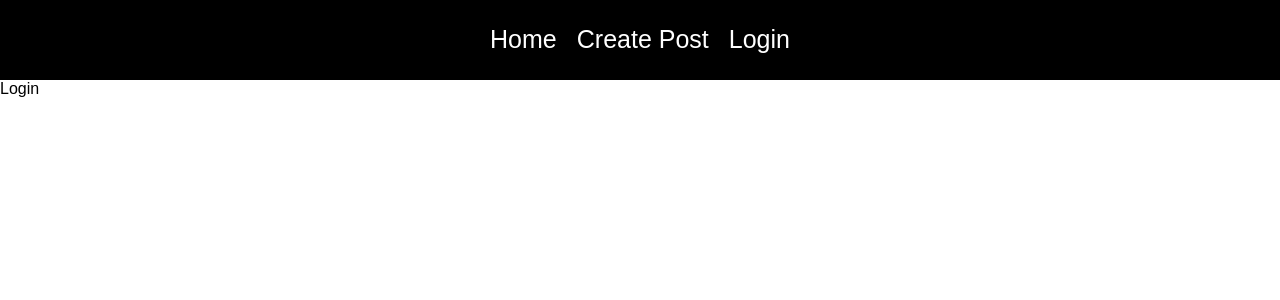
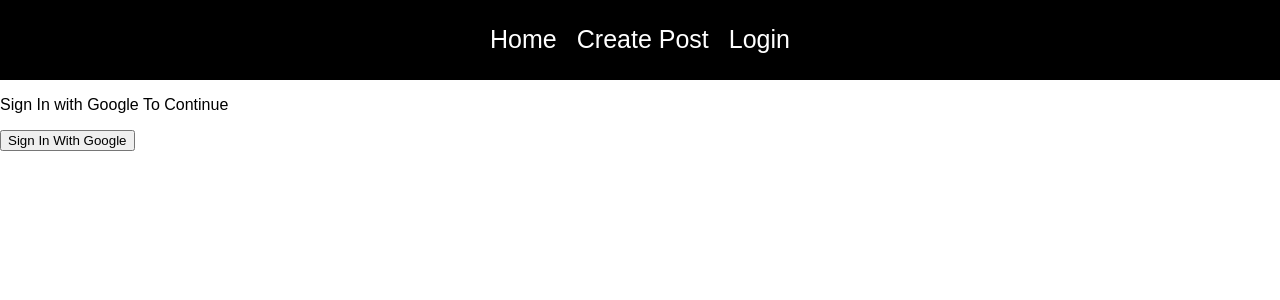
Before and after one commit to NoobMaester/blogg, a React (Create React App) app: page /login in a window 1280 px wide. Shown: the top 300 px of the page. Built offline with nearby package versions, Linux system fonts and the light colour scheme.

Commit message:
Google authentication added

```diff
--- a/src/App.js
+++ b/src/App.js
@@ -3,20 +3,38 @@
 import Home from "./pages/Home";
 import Login from "./pages/Login";
 import CreatePost from "./pages/CreatePost";
+import { useState } from 'react';
+import { signOut } from 'firebase/auth';
+import { auth } from './firebase-config'
 
 function App() {
+
+  //authentication state
+  const [isAuth, setIsAuth] = useState(false);
+
+  //sign out  function
+  const signUserOut = () => {
+    signOut(auth).then(()=>{
+      localStorage.clear();
+      setIsAuth(false);
+      window.location.pathname= "/login";
+    });
+  }
+
+
+
   return (
     <Router>
       <nav>
         <Link to='/'>Home</Link>
         <Link to='/createpost'>Create Post</Link>
-        <Link to='/login'>Login</Link>
+        {!isAuth ? <Link to='/login'>Login</Link> : <button className='btn' onClick={signUserOut}>Sign Out</button>}
       </nav>
 
       <Routes>
         <Route path='/' element={<Home/>}/>
         <Route path='/createpost' element={<CreatePost/>} />
-        <Route path='/login' element={<Login />} />
+        <Route path='/login' element={<Login setIsAuth={setIsAuth} />} />
       </Routes>
     </Router>
   );
--- a/src/pages/Login.js
+++ b/src/pages/Login.js
@@ -1,9 +1,26 @@
-import React from 'react'
+import React from 'react';
+import { auth, provider} from '../firebase-config';
+import {signInWithPopup} from 'firebase/auth';
+import { useNavigate } from 'react-router-dom';
 
-const Login = () => {
+const Login = ({setIsAuth}) => {
+
+    //function to redirect to a desired path
+    const navigate = useNavigate();
+
+    //function to sign in via pop up
+    const signInWithGoogle = () => {
+        signInWithPopup(auth, provider).then((result)=>{
+            localStorage.setItem("isAuth", true);
+            setIsAuth(true);
+            navigate("/")
+        });
+    }
+
     return (
-        <div>
-            Login
+        <div className = "login-page">
+            <p>Sign In with Google To Continue</p>
+            <button className='btn' onClick={signInWithGoogle}>Sign In With Google</button>
         </div>
     )
 }
```
